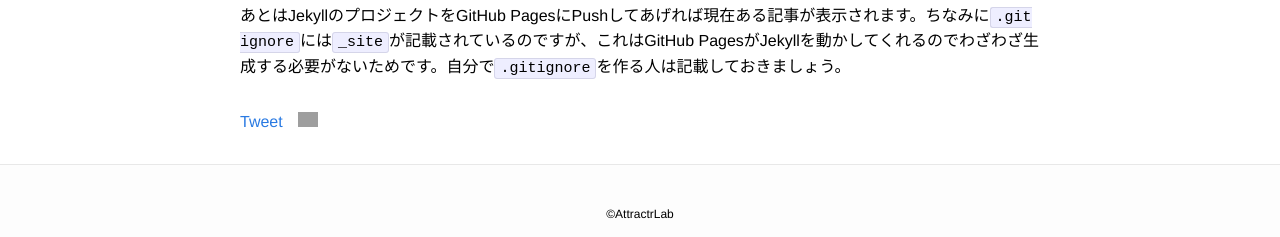
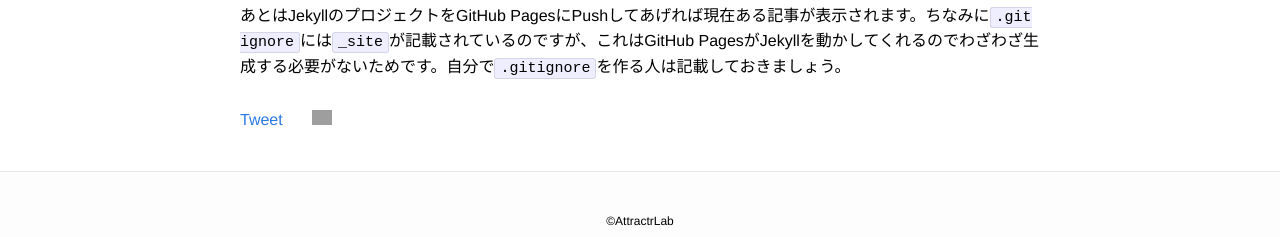
Before and after one commit to nakayuki918/yukinaka.github.io, a Jekyll site: the page built from _posts/2014-07-11-jekyll-gh-pages.markdown, in a window 1280 px wide. Shown: the part 1765-2002 px from the top of the page. Built offline with Jekyll 4.4.1, drawn with Linux system fonts in a browser that asks for light colours; comment, search, counter and statistics services are not loaded; grey boxes are pictures that could not be loaded.

Commit message:
ソーシャルボタンの横位置調整

```diff
--- a/css/main.css
+++ b/css/main.css
@@ -272,16 +272,19 @@ a:visited { color: #205caa; }
   margin-left: 0;
   list-style-type: none;
 }
-.social:after {
+/*.social:after {
   content:"";
   display: table;
   clear: both;
-}
+}*/
 .social > li {
-  float: left;
+  display: inline-block;
+  vertical-align: top;
+  line-height: 1.3;
 }
 .social > li + li {
-  margin-left: 15px;
+  margin-bottom: 10px;
+  margin-left: 10px;
 }
 /* Syntax highlighting styles */
 /* ----------------------------------------------------------*/
```
